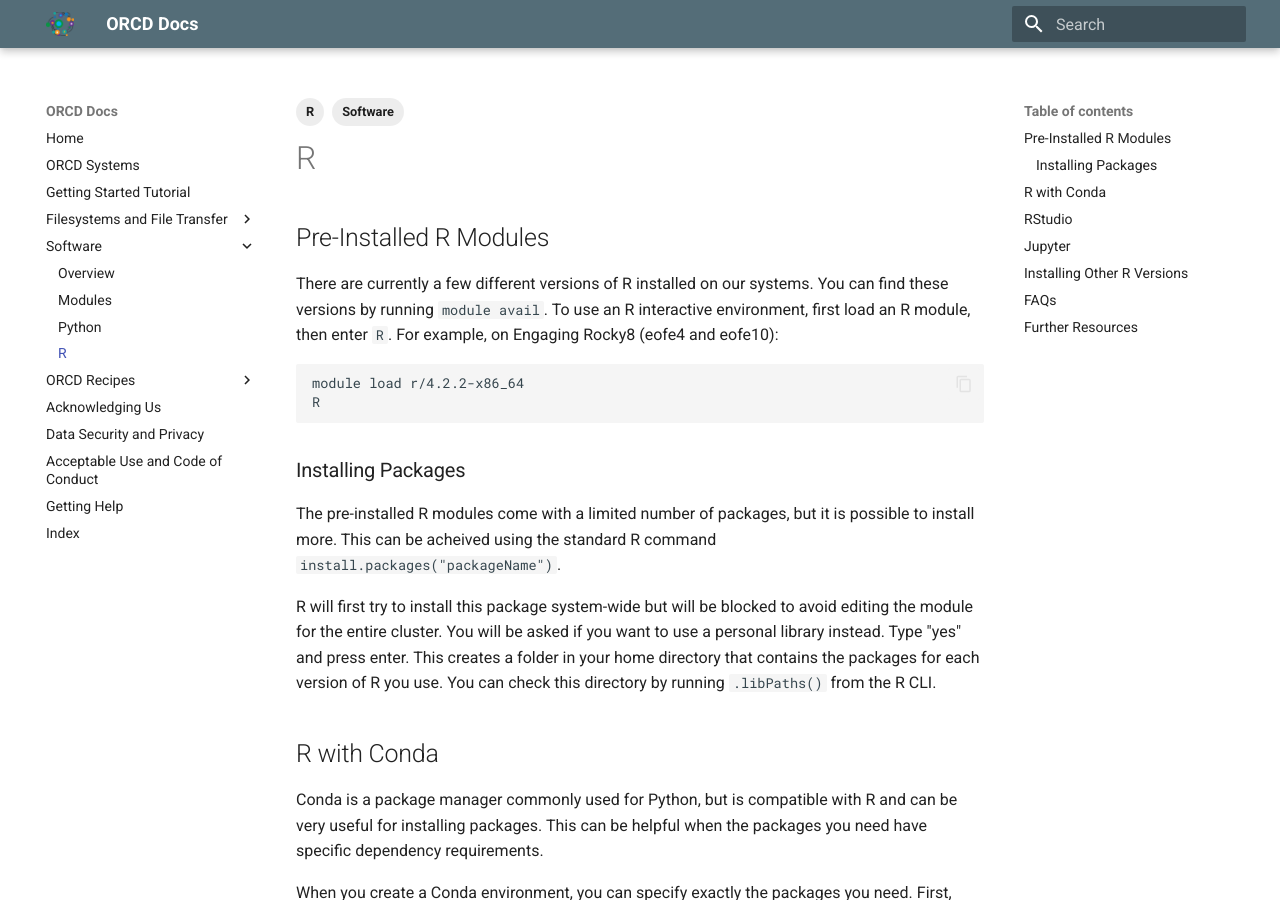
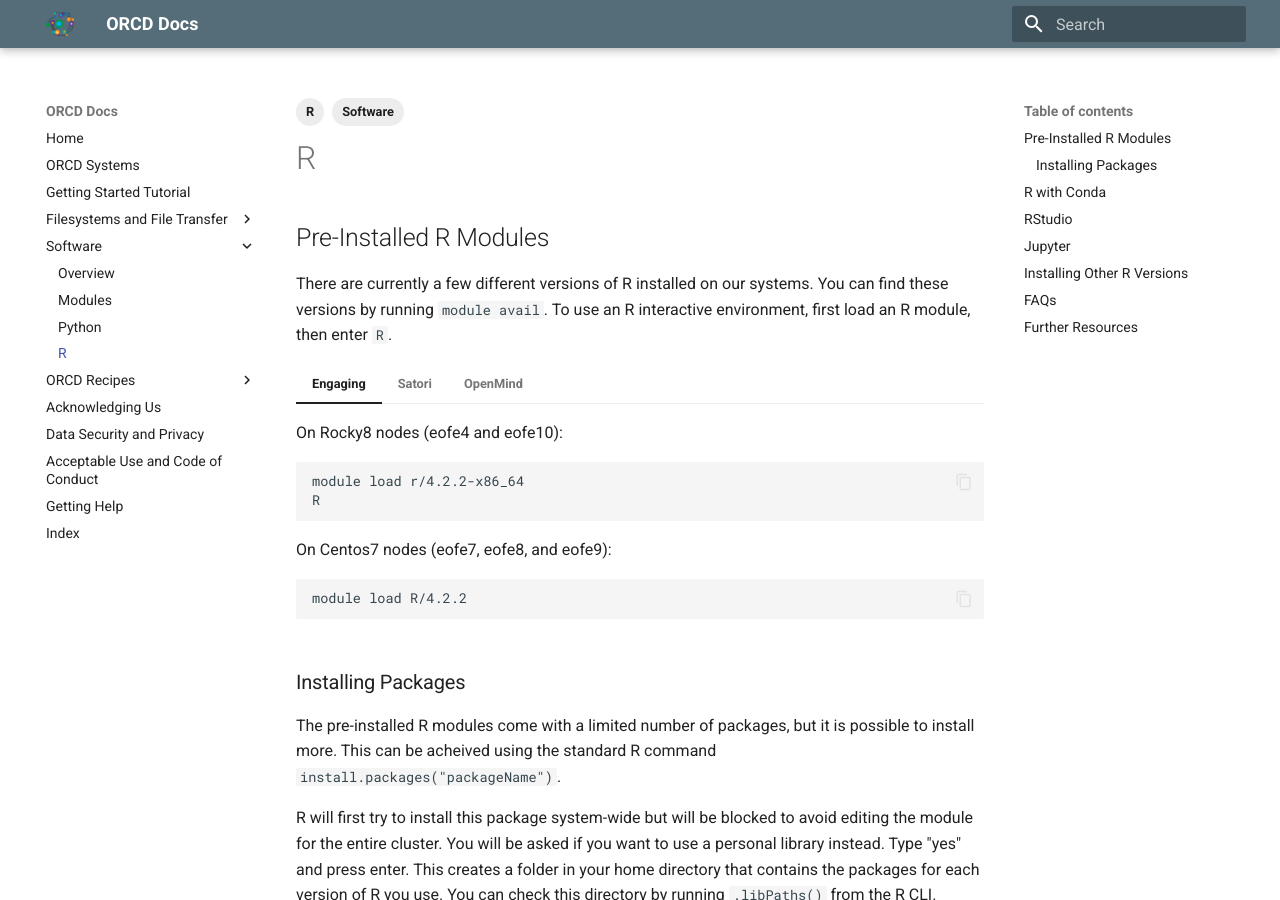
Before and after one commit to mit-orcd/orcd-docs-edit, an MkDocs documentation site: the page built from docs/software/R.md, in a window 1280 px wide and 900 px high. Built offline with MkDocs 1.6.1 and Material for MkDocs 9.7.7, drawn with Linux system fonts in a browser that asks for light colours.

Commit message:
adding tags for loading R

````diff
--- a/docs/software/R.md
+++ b/docs/software/R.md
@@ -8,12 +8,34 @@ tags:
 
 ## Pre-Installed R Modules
 
-There are currently a few different versions of R installed on our systems. You can find these versions by running `module avail`. To use an R interactive environment, first load an R module, then enter `R`. For example, on Engaging Rocky8 (eofe4 and eofe10):
+There are currently a few different versions of R installed on our systems. You can find these versions by running `module avail`. To use an R interactive environment, first load an R module, then enter `R`.
 
-```bash
-module load r/4.2.2-x86_64
-R
-```
+=== "Engaging"
+
+    On Rocky8 nodes (eofe4 and eofe10):
+
+    ```bash
+    module load r/4.2.2-x86_64
+    R
+    ```
+
+    On Centos7 nodes (eofe7, eofe8, and eofe9):
+
+    ```bash
+    module load R/4.2.2
+    ```
+
+=== "Satori"
+
+    ```bash
+    module load r/4.0.3-ue52ngj
+    ```
+
+=== "OpenMind"
+
+    ```bash
+    module load openmind/R/3.6.1
+    ```
 
 ### Installing Packages
 
````
